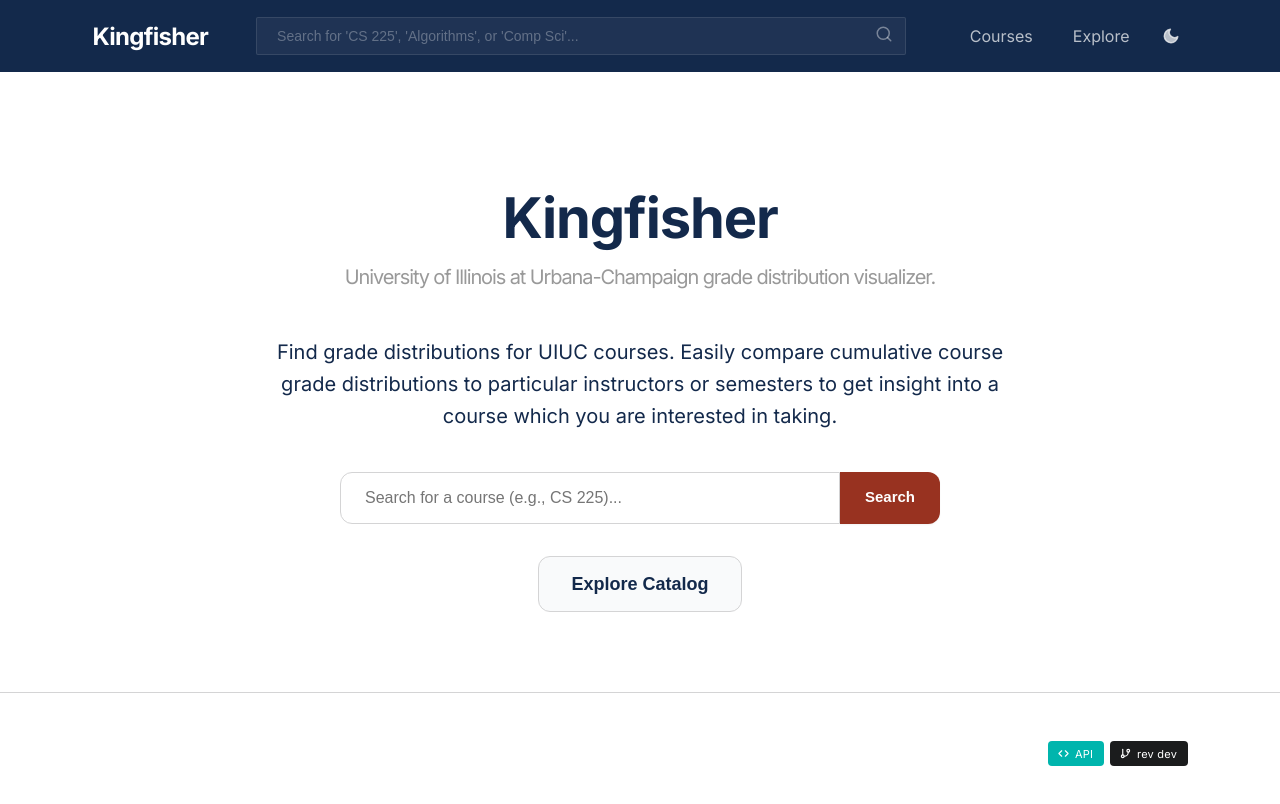
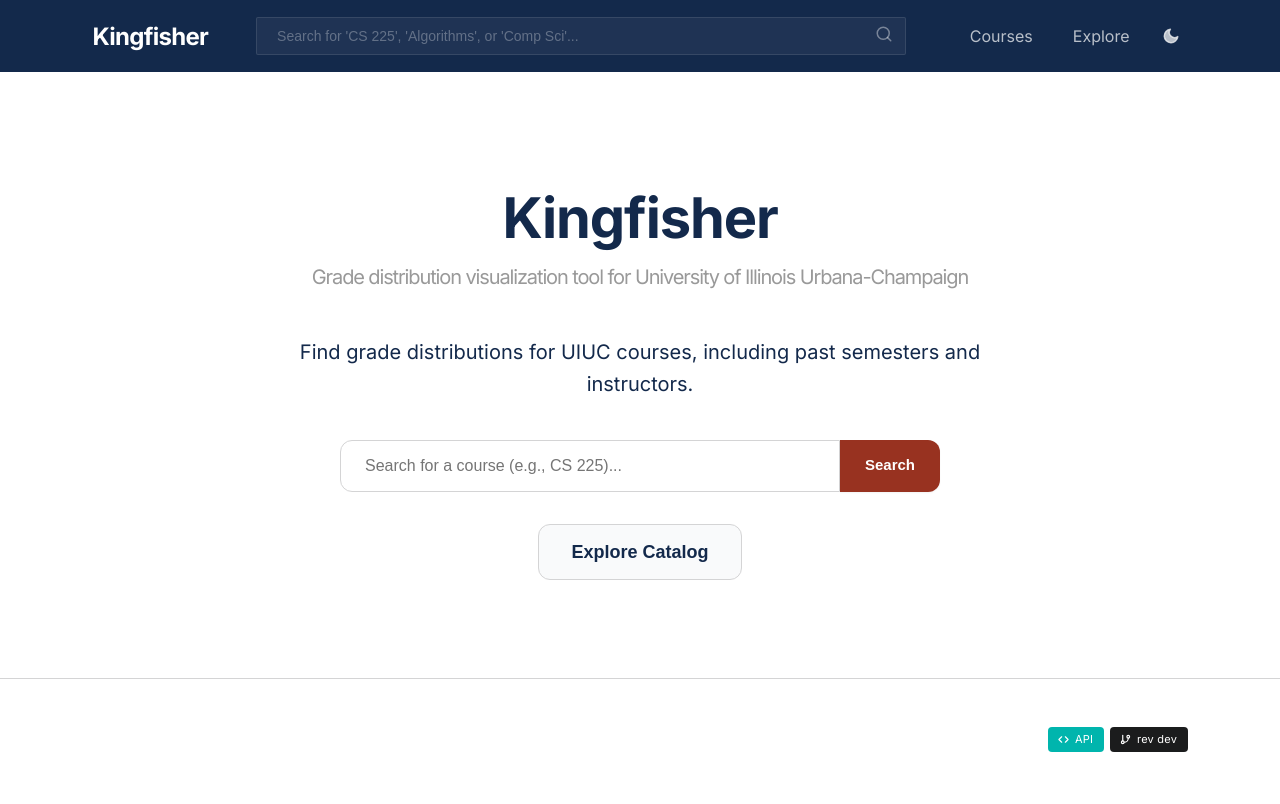
Before and after one commit to r-thak/kingfisher-web, a React (Vite) app: page / in a window 1280 px wide. Shown: the top 804 px of the page. Built offline with nearby package versions, Linux system fonts and the light colour scheme; no server answers.

Commit message:
minor update

```diff
--- a/src/pages/Home.jsx
+++ b/src/pages/Home.jsx
@@ -18,14 +18,12 @@
         <h1 className="huge-header" style={{ fontSize: '3.5rem' }}>
           Kingfisher
           <div className="sub-header" style={{ marginTop: '0.75rem', fontSize: '1.25rem' }}>
-            University of Illinois at Urbana-Champaign grade distribution visualizer.
+            Grade distribution visualization tool for University of Illinois Urbana-Champaign
           </div>
         </h1>
 
         <p style={{ fontSize: '1.25rem', lineHeight: '1.6', maxWidth: '750px', margin: '1.5rem 0 2.5rem' }}>
-          Find grade distributions for UIUC courses. Easily compare cumulative course grade
-          distributions to particular instructors or semesters to get insight into a course
-          which you are interested in taking.
+          Find grade distributions for UIUC courses, including past semesters and instructors.
         </p>
 
         <div style={{ width: '100%', maxWidth: '600px' }}>
```
